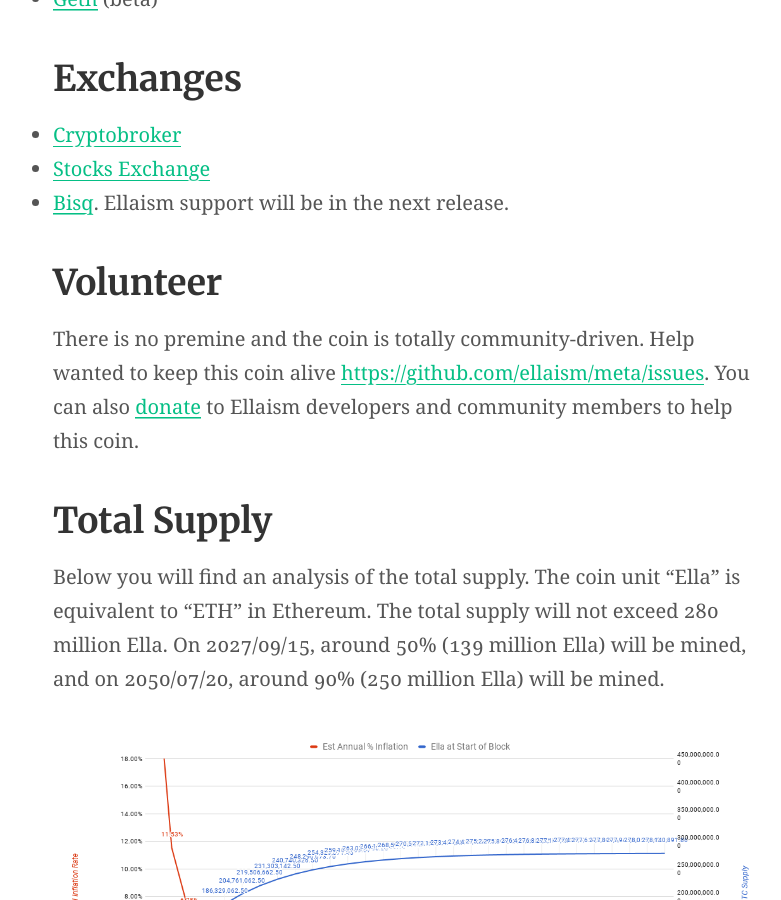
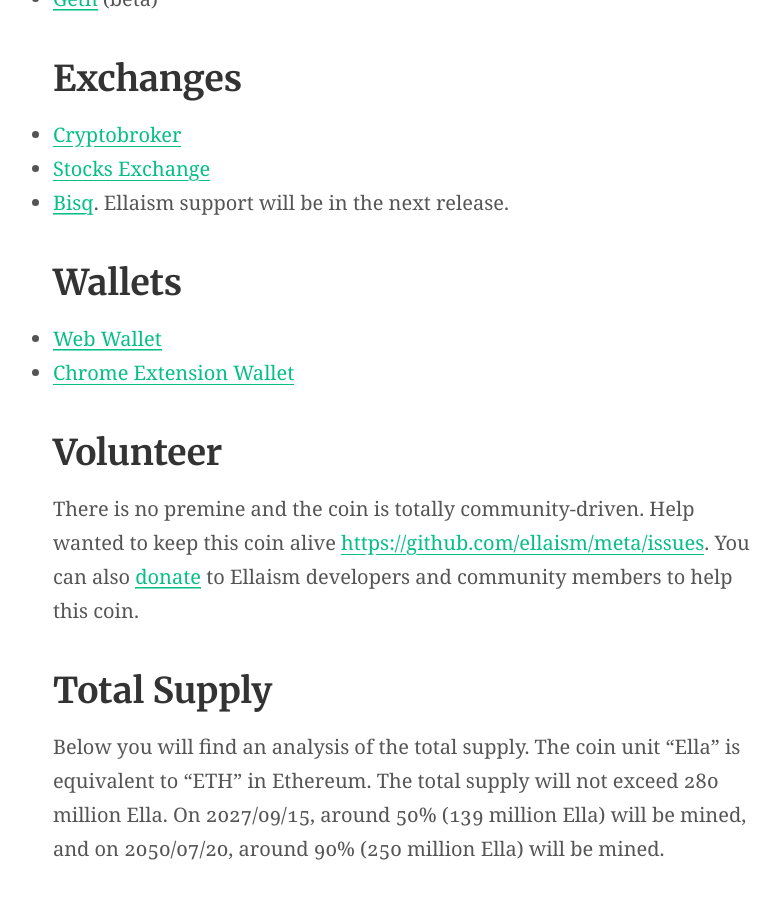
Before and after one commit to ellaism/ellaism.org, a Jekyll site: the page built from index.md, in a window 1280 px wide and 900 px high, scrolled down 1695 px. Shown: the whole window, without its empty margins (230-1011 px from the left). Built offline with Jekyll 4.4.1, drawn with Linux system fonts in a browser that asks for light colours; our own code applies the rules of GitHub Pages for plain Markdown files.

Commit message:
Move more information to the frontpage

```diff
--- a/index.md
+++ b/index.md
@@ -52,6 +52,11 @@
 * [Stocks Exchange](https://stocks.exchange/trade/ELLA/BTC)
 * [Bisq](https://bisq.network/). Ellaism support will be in the next release.
 
+## Wallets
+
+* [Web Wallet](https://ellaism.github.io/ellawallet)
+* [Chrome Extension Wallet](https://chrome.google.com/webstore/detail/myellawallet/bgfofdgebpphdhddggaggeafenegbjef)
+
 ## Volunteer
 
 There is no premine and the coin is totally community-driven. Help wanted to
```
Also changed, not shown: install.md (+1 -1 lines).
